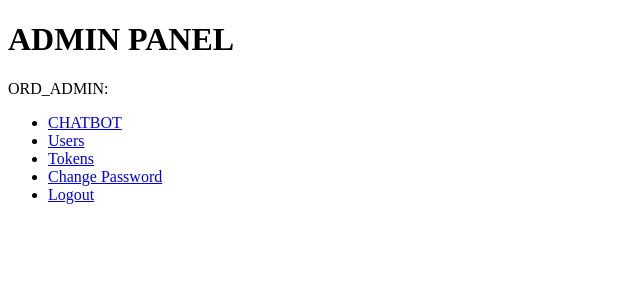
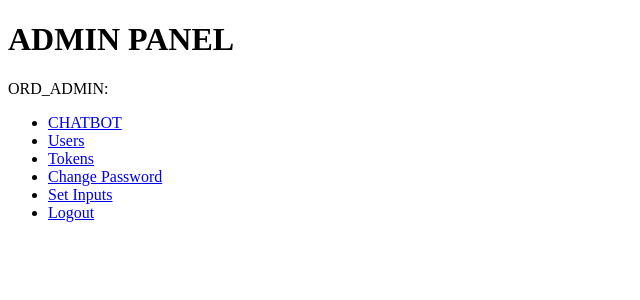
Before and after one commit to theredenemy/ordinance_server, a Flask app: page /admin in a window 1280 px wide. Shown: the top 300 px of the page, without its empty margins (0-640 px from the left). Run offline with Flask 3, Linux system fonts and the light colour scheme.

Commit message:
modified:   app.py 	modified:   templates/admin_panel.html 	new file:   templates/inputs.html

```diff
--- a/app.py
+++ b/app.py
@@ -137,6 +137,14 @@ def tokens_ui():
         cursor.execute("SELECT token FROM tokens")
         rows = cursor.fetchall()
     return render_template("tokens_ui.html", tokens=rows)
+@app.route("/admin/set/inputs", methods=['GET', 'POST'])
+@auth_required
+def set_inputs():
+    global inputs
+    if request.method == 'POST':
+        inputs = request.form.get("inputs").upper().split()
+        return '<script>window.location.href="/admin/set/inputs";</script>'
+    return render_template("inputs.html", inputs=' '.join(inputs))
 @app.route("/ord/info")
 def show_info():
     player = configHelper.read_config(config_file, "ORDINANCE", "player", default_value="SERVICE", is_int=False)
--- a/templates/admin_panel.html
+++ b/templates/admin_panel.html
@@ -7,6 +7,7 @@
                 <li><a href="/admin/users">Users</a></li>
                 <li><a href="/admin/tokens">Tokens</a></li>
                 <li><a href="/admin/users/password?user={{ username }}">Change Password</a></li>
+                <li><a href="/admin/set/inputs">Set Inputs</a></li>
                 <li><a href="/logout">Logout</a></li>
             </ul>
         </p>
```
Also changed, not shown: templates/inputs.html (added, +7 -0 lines).
